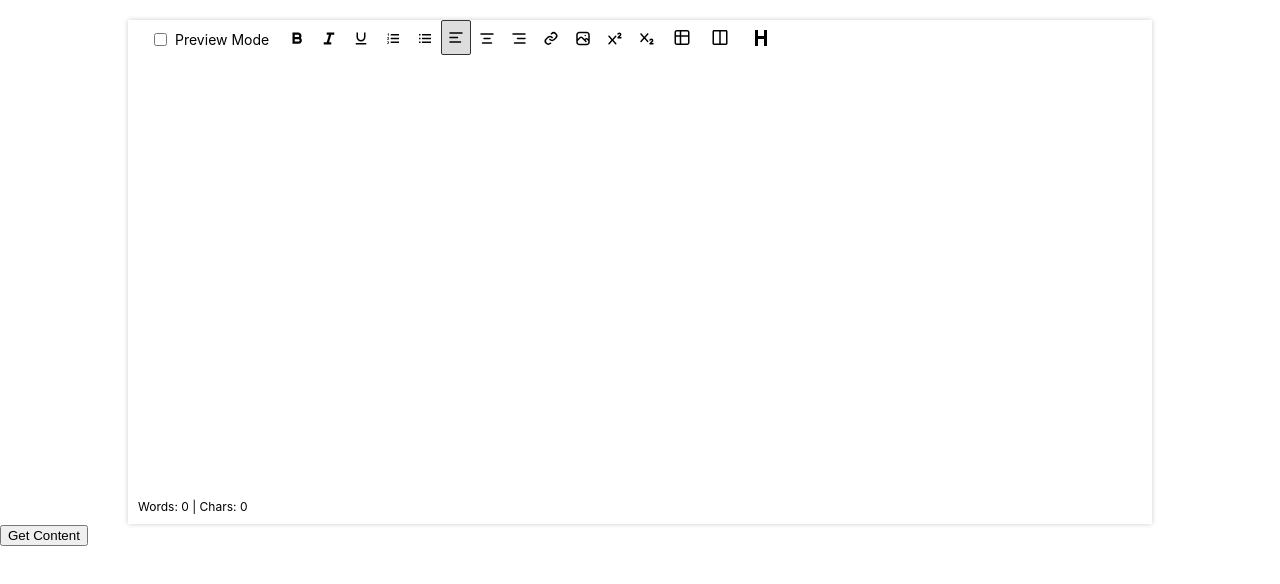
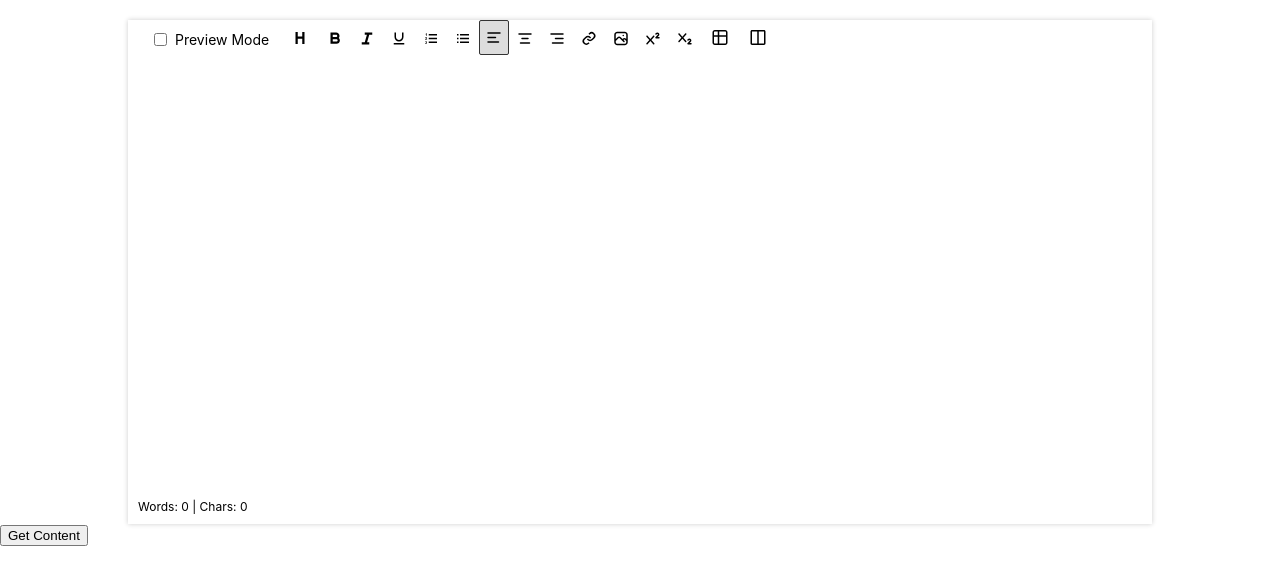
Before and after one commit to mindfiredigital/react-text-igniter, a React (Create React App) app: page / in a window 1280 px wide. Shown: the top 584 px of the page. Built offline with nearby package versions, Linux system fonts and the light colour scheme; the HTML template or start-up script is replaced by a standard one.

Commit message:
heading icon size change

```diff
--- a/src/assets/feature.json
+++ b/src/assets/feature.json
@@ -1,5 +1,9 @@
 {
   "features": {
+    "heading": {
+      "tag": "heading",
+      "displayName": "Heading"
+    },
     "bold": {
       "tag": "bold",
       "displayName": "Bold"
@@ -63,10 +67,6 @@
     "layout":{
       "tag":"layout",
       "displayName":"Layout"
-    },
-    "heading": {
-      "tag": "heading",
-      "displayName": "Heading"
     }
   }
 }
--- a/src/assets/icon.jsx
+++ b/src/assets/icon.jsx
@@ -234,7 +234,7 @@ export const DeleteIcon = () => (
 export const HeadingIcon = () => (
   <svg
     xmlns="http://www.w3.org/2000/svg"
-    width="24"
+    width="18"
     height="24"
     viewBox="0 0 24 24"
   >
```
